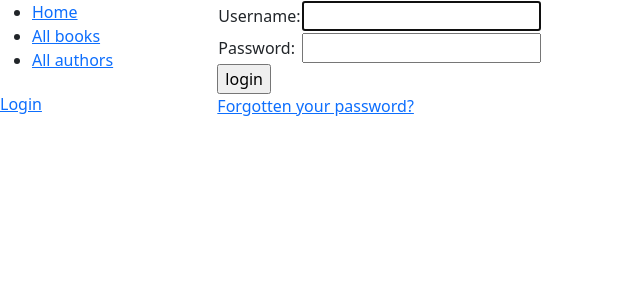
After one commit to emmanuelbo13/django_local_library, a Django app: page /accounts/login/ in a window 1280 px wide. The commit adds this page. Shown: the top 300 px of the page, without its empty margins (0-640 px from the left). Run offline with Django 5.2, Linux system fonts and the light colour scheme.

Commit message:
add registration templates and urls

```diff
--- a/locallibrary/catalog/static/css/styles.css
+++ b/locallibrary/catalog/static/css/styles.css
@@ -3,3 +3,11 @@
   padding: 0;
   list-style: none;
 }
+
+#logout-form {
+  display: inline;
+}
+#logout-form button {
+  padding: 0;
+  margin: 0;
+}
--- a/locallibrary/catalog/templates/base_generic.html
+++ b/locallibrary/catalog/templates/base_generic.html
@@ -21,6 +21,19 @@
                         <li><a href="{% url 'index' %}">Home</a></li>
                         <li><a href="{% url 'books' %}">All books</a></li>
                         <li><a href="{% url 'authors' %}">All authors</a></li>
+                    </ul>
+                    <ul class="sidebar-nav">
+                        {% if user.is_authenticated %}
+                            <li>User: {{user.get_username}}</li>
+                            <li>
+                                <form action="{% url 'logout' %}" method="post" id="logout-form">
+                                    {% csrf_token %}
+                                    <button type="submit" class=" btn btn-link">Logout</button>
+                                </form>
+                            </li>
+                        {% else %}
+                            <li><a href="{% url 'login' %}?next={{request.path}}">Login</a></li>
+                        {% endif %}
                     </ul>
                 {% endblock %}
             </div>
--- a/locallibrary/catalog/urls.py
+++ b/locallibrary/catalog/urls.py
@@ -1,4 +1,4 @@
-from django.urls import path
+from django.urls import path, include
 from . import views
 
 urlpatterns = [
--- a/locallibrary/catalog/views.py
+++ b/locallibrary/catalog/views.py
@@ -1,6 +1,7 @@
 from django.shortcuts import render
 from .models import Book, Author, BookInstance, Genre
 from django.views.generic import ListView, DetailView
+from django.contrib.auth.mixins import LoginRequiredMixin
 
 # Create your views here.
 def index(request):
@@ -44,7 +45,7 @@ class BookListView(ListView):
     context_object_name = 'book_list'
     paginate_by = 2
 
-class BookDetailView(DetailView):
+class BookDetailView(LoginRequiredMixin, DetailView):
     model = Book
 
 class AuthorListView(ListView):
--- a/locallibrary/locallibrary/urls.py
+++ b/locallibrary/locallibrary/urls.py
@@ -32,3 +32,7 @@ urlpatterns+= static(settings.STATIC_URL, document_root=settings.STATIC_ROOT)
 urlpatterns += [
     path('', RedirectView.as_view(url='catalog/', permanent=True)),
 ]
+
+urlpatterns += [
+    path('accounts/', include('django.contrib.auth.urls'))
+]
--- /dev/null
+++ b/locallibrary/templates/registration/logged_out.html
@@ -0,0 +1,6 @@
+{% extends "base_generic.html" %}
+
+{% block content %}
+  <h1>Logged out</h1>
+  <p>You have been successfully logged out. Thank you for visiting our library!</p>
+{% endblock %}
--- /dev/null
+++ b/locallibrary/templates/registration/login.html
@@ -0,0 +1,41 @@
+{% extends "base_generic.html" %}
+
+{% block content %}
+    {% if form.errors %}
+        <p>Your username and password didn't match. Please try again</p>
+    {% endif %}
+
+    {# Show this page if there is a next parameter #}
+    {# the next parameter indicates the page the user tried to access before being #}
+    {# redirected to the login page. #}
+    {% if next %}
+        {% if user.is_authenticated %}
+            <p>Your account doesn't have access to this page. To proceed,
+                please login with an account that has access.
+            </p>
+        {% else %}
+            <p>Please login to see this page</p>
+        {% endif %}
+    {% endif %}
+
+    <form action="" method="post">
+        {% csrf_token %}
+        <table>
+            <tr>
+                <td>{{form.username.label_tag}}</td>
+                <td>{{form.username}}</td>
+            </tr>
+            <tr>
+                <td>{{form.password.label_tag}}</td>
+                <td>{{form.password}}</td>
+            </tr>
+        </table>
+        <input type="submit" value="login">
+        <input type="hidden" name="next" value="{{next}}">
+    </form>
+
+    {# Link to password reset page #}
+    {# assuming you have setup the password reset urls correctly #}
+    <p><a href="{% url 'password_reset' %}">Forgotten your password?</a></p>
+
+{% endblock %}
--- /dev/null
+++ b/locallibrary/templates/registration/password_reset_complete.html
@@ -0,0 +1,6 @@
+{% extends "base_generic.html" %}
+
+{% block content %}
+  <h1>The password has been changed!</h1>
+  <p><a href="{% url 'login' %}">log in again?</a></p>
+{% endblock %}
--- /dev/null
+++ b/locallibrary/templates/registration/password_reset_email.html
@@ -0,0 +1,2 @@
+Someone asked for password reset for email {{ email }}. Follow the link below:
+{{ protocol }}://{{ domain }}{% url 'password_reset_confirm' uidb64=uid token=token %}
```
Also changed, not shown: locallibrary/locallibrary/settings.py (+8 -1 lines), locallibrary/templates/registration/password_reset_confirm.html (added, +25 -0 lines), locallibrary/templates/registration/password_reset_done.html (added, +7 -0 lines), locallibrary/templates/registration/password_reset_form.html (added, +12 -0 lines).
